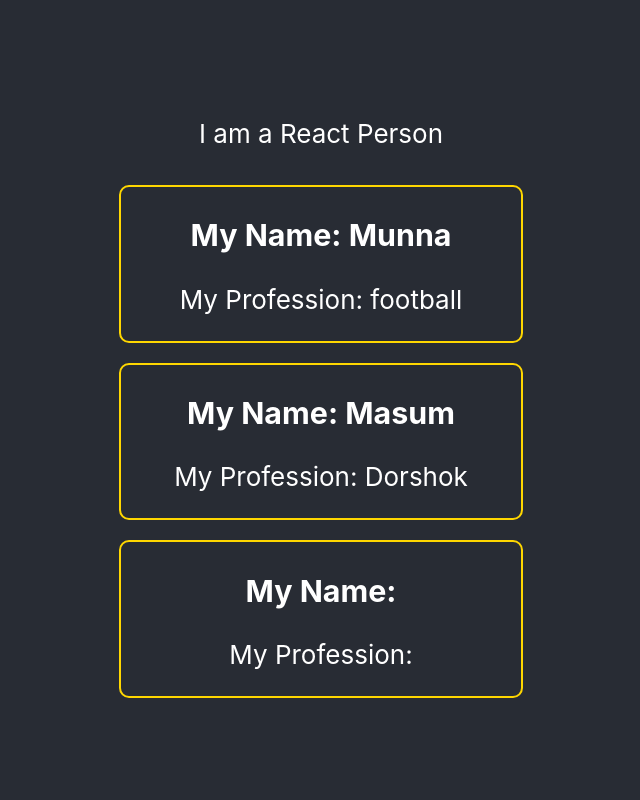
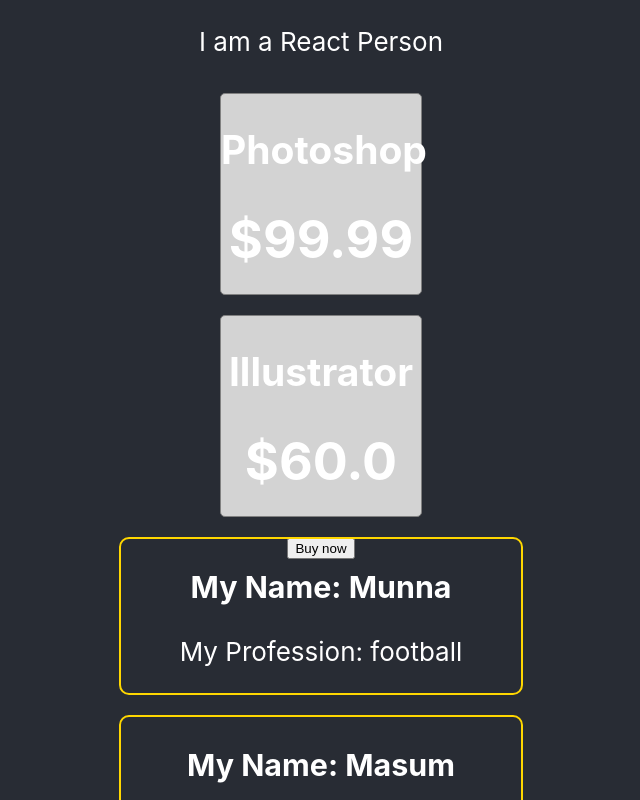
Before and after one commit to sadathimel/react-core-concepts, a React (Create React App) app: page / in a window 1280 px wide. Shown: the top 800 px of the page, without its empty margins (319-959 px from the left). Built offline with nearby package versions, Linux system fonts and the light colour scheme.

Commit message:
pass object to components and access object

```diff
--- a/src/App.js
+++ b/src/App.js
@@ -4,10 +4,17 @@
 
 function App() {
   const nayoks = ["Anwar", "Jafor", "Alomgir", "Salman sha"];
+  const products = [
+    { name: "Photoshop", price: "$99.99" },
+    { name: "Illustrator", price: "$60.0" },
+    { name: "PDF Reader", price: "$6.9" },
+  ];
   return (
     <div className="App">
       <header className="App-header">
         <p>I am a React Person</p>
+        <Product product={products[0]}></Product>
+        <Product product={products[1]}></Product>
         <Person name="Munna" job="football"></Person>
         <Person name="Masum" job="Dorshok"></Person>
         <Person></Person>
@@ -15,9 +22,36 @@
     </div>
   );
 }
+function Product(props) {
+  const productStyle = {
+    border: "1px solid gray",
+    borderRadius: "5px",
+    backgroundColor: "lightgray",
+    height: "200px",
+    width: "200px",
+    float: "left",
+    margin: "10px"
+  };
+  const {name, price} = props.product;
+  return (
+    <div style={productStyle}>
+      <h2>{name}</h2>
+      <h1>{price}</h1>
+      <button>Buy now</button>
+    </div>
+  );
+}
+
 function Person(props) {
   return (
-    <div style={{border:'2px solid gold', width:'400px',margin:'10px',borderRadius:'10px'}}>
+    <div
+      style={{
+        border: "2px solid gold",
+        width: "400px",
+        margin: "10px",
+        borderRadius: "10px",
+      }}
+    >
       <h3>My Name: {props.name}</h3>
       <p>My Profession: {props.job}</p>
     </div>
```
